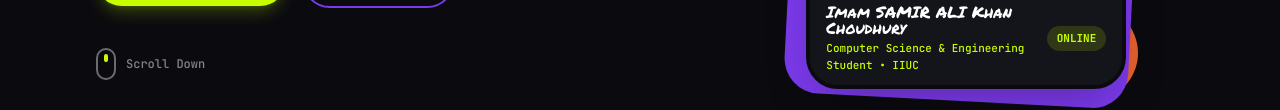
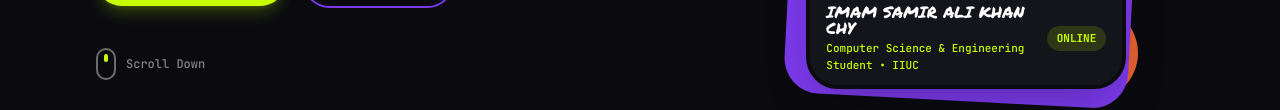
Before and after one commit to Samir-Ali88/Personal-Portfolio, a plain HTML site: page index.html in a window 1280 px wide. Shown: the part 493-603 px from the top of the page. Drawn offline with nearby package versions, Linux system fonts and the light colour scheme.

Commit message:
Update name formatting in index.html

```diff
--- a/index.html
+++ b/index.html
@@ -204,7 +204,7 @@
               </div>
               <div class="px-4 py-3 bg-card flex items-center justify-between border-t border-white/10">
                 <div>
-                  <p class="font-marker text-base text-white leading-none">Imam SAMIR ALI Khan Choudhury</p>
+                  <p class="font-marker text-base text-white leading-none">IMAM SAMIR ALI KHAN CHY</p>
                  <p class="font-mono text-[11px] text-limePop mt-1">Computer Science & Engineering Student &bull; IIUC</p>
                 </div>
                 <span class="px-2.5 py-1 rounded-full bg-limePop/15 text-limePop font-mono text-[11px] font-bold">
```
